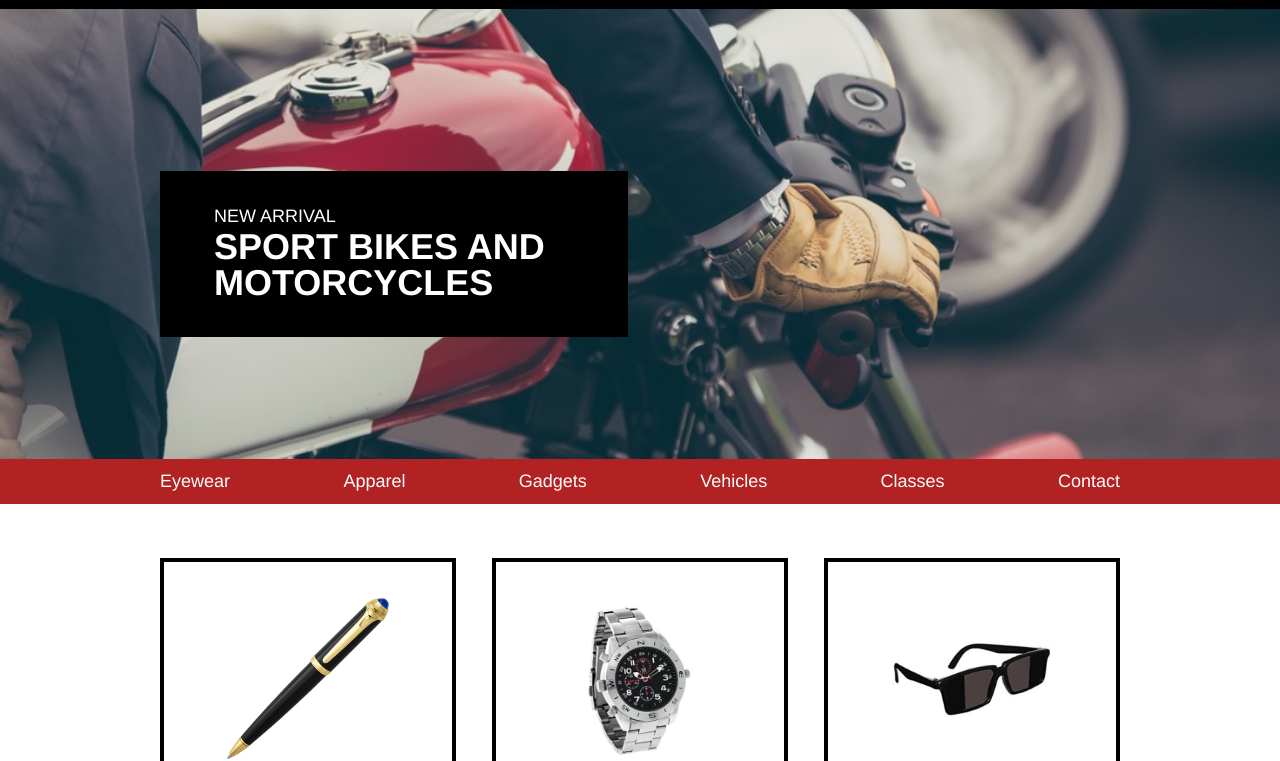
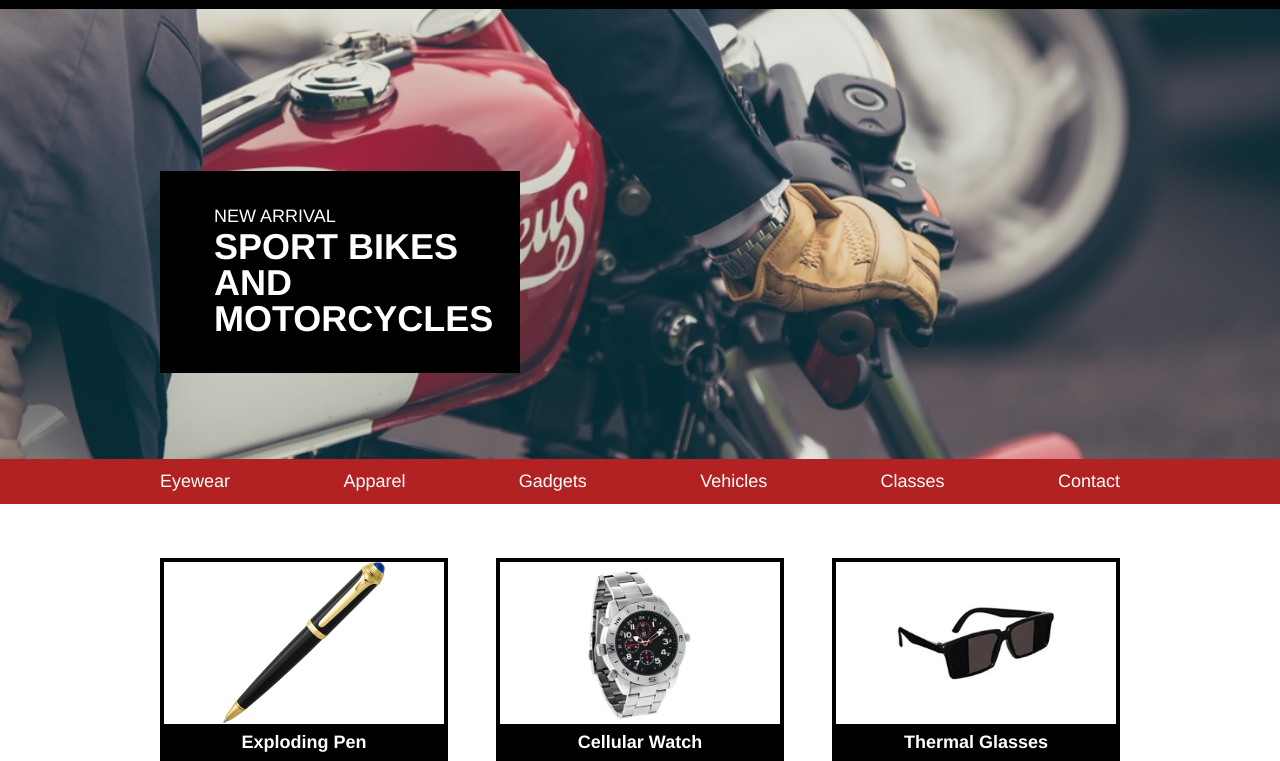
Before and after one commit to Bashnet/SecretAgentSupply, a plain HTML site: page index.html in a window 1280 px wide. Shown: the part 42-803 px from the top of the page. Drawn offline with Linux system fonts and the light colour scheme.

Commit message:
fixed banner width

```diff
--- a/index.html
+++ b/index.html
@@ -21,7 +21,7 @@
     <main>
       <!-- Banner -->
       <div class="main-banner">
-        <div class="container">
+        <div class="container banner">
           <div class="latest">
             <h4>NEW ARRIVAL</h4>
             <h1>SPORT BIKES AND MOTORCYCLES</h1>
--- a/resources/style.css
+++ b/resources/style.css
@@ -1,3 +1,6 @@
+* {
+  box-sizing: border-box;
+}
 html {
   font-size: 18px;
   font-family: helvetica;
```
